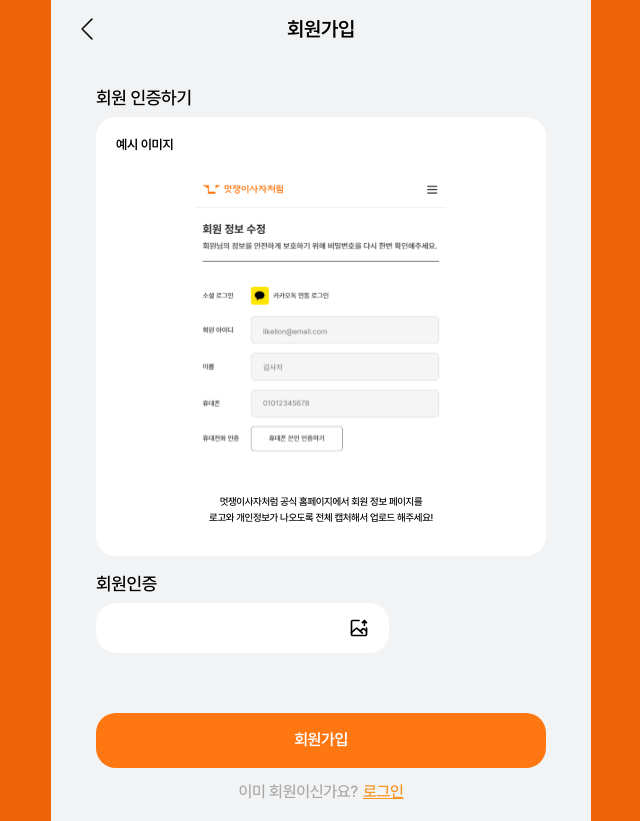
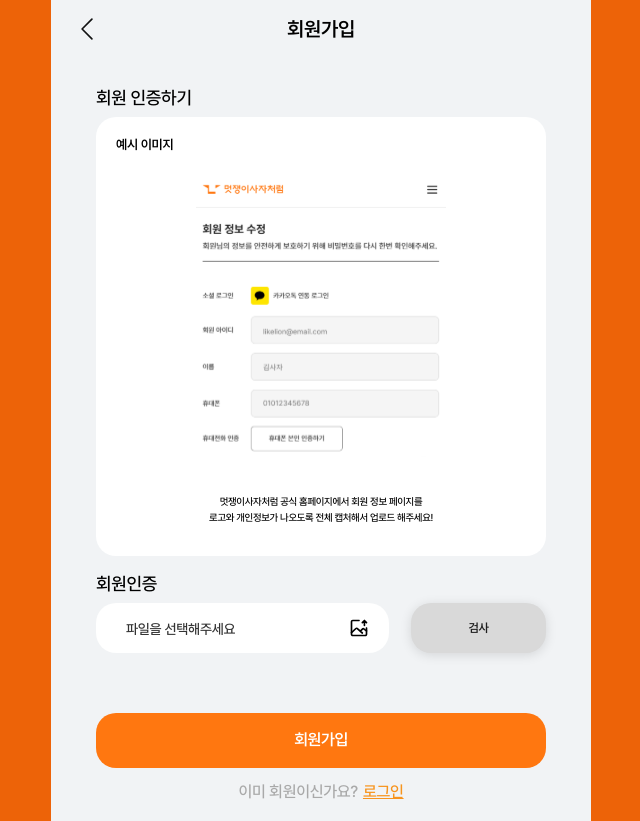
Before and after one commit to tjsdn04/likelion-community-frontend, a React (Vite) app: page /verification in a window 1280 px wide. Shown: the whole page, without its empty margins (319-959 px from the left). Built offline with nearby package versions, Linux system fonts and the light colour scheme; no server answers.

Commit message:
[Fix] #110 - 멋사 회원 인증 사진 첨부하면 파일명 나타나도록 수정

```diff
--- a/src/pages/accountPage/VerificationPage.jsx
+++ b/src/pages/accountPage/VerificationPage.jsx
@@ -14,6 +14,7 @@ import axiosInstance from "@apis/axiosInstance";
 export const VerificationPage = () => {
   const [isLoading, setIsLoading] = useState(false);
   const [verificationPhoto, setVerificationPhoto] = useState(null); // isVerified 상태 제거
+  const [fileName, setFileName] = useState("");
   const { goTo } = useCustomNavigate();
   const location = useLocation();
   const formData = location.state;
@@ -29,6 +30,7 @@ export const VerificationPage = () => {
   const handleFileChange = (e) => {
     const file = e.target.files[0];
     setVerificationPhoto(file);
+    setFileName(file ? file.name : "");
     console.log("선택한 이미지 파일:", file); // 이미지 파일 확인
   };
 
@@ -37,6 +39,8 @@ export const VerificationPage = () => {
       alert("모든 필드를 채워주세요.");
       return;
     }
+
+    setIsLoading(true);
 
     const finalFormData = new FormData();
     finalFormData.append("name", formData.name);
@@ -104,13 +108,17 @@ export const VerificationPage = () => {
                 accept="image/*"
                 onChange={handleFileChange}
               />
+              <S.FileName>
+                {fileName || "파일을 선택해주세요"}
+              </S.FileName>
             </S.InputImg>
           </S.InputBox>
+          <S.Confirm  onClick={handleSignupSubmit}>검사</S.Confirm>
         </S.InputWrap>
       </S.ContentWrap>
 
       <S.ContentWrap>
-        <Button btnName="회원가입" onClick={handleSignupSubmit} />
+        <Button btnName="회원가입" />
         <S.LogIn>
           <span className="text">이미 회원이신가요?</span>
           <span className="underline" onClick={() => goTo("/login")}>
--- a/src/pages/accountPage/VerificationPage.styled.js
+++ b/src/pages/accountPage/VerificationPage.styled.js
@@ -74,7 +74,7 @@ export const InputImg = styled.label`
   cursor: pointer;
   display: flex;
   height: 100%;
-  padding: 20px 20px 20px 160px;
+  padding: 18px 20px;
   border-radius: 20px;
   background-color: #ffffff;
 
@@ -121,3 +121,15 @@ export const LogIn = styled.div`
     cursor: pointer;
   }
 `;
+
+export const FileName = styled.span`
+  font-family: ${({ theme }) =>
+    theme.fonts.PretendardMedium["font-family"]};
+  font-size: 14px;
+  color: #333;
+  margin-left: 10px;
+  white-space: nowrap;
+  overflow: hidden;
+  text-overflow: ellipsis;
+  max-width: 150px; /* 파일명이 너무 길 때 잘리도록 최대 너비 설정 */
+`;
```
